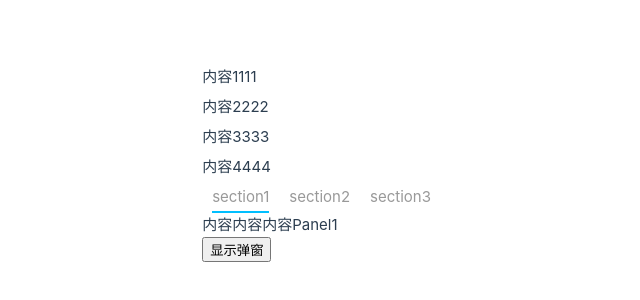
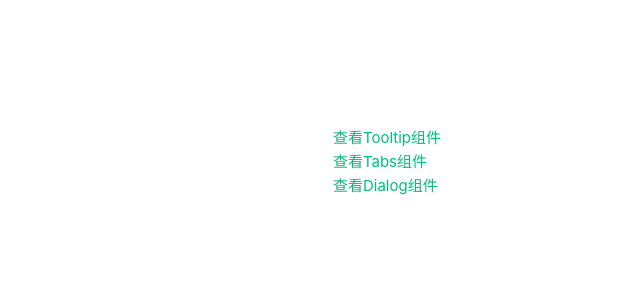
Before and after one commit to moning3/vue3-assembly, a Vue app: page / in a window 1280 px wide. Shown: the part 238-538 px from the top of the page, without its empty margins (199-839 px from the left). Built offline with nearby package versions, Linux system fonts and the light colour scheme.

Commit message:
有个主页？

```diff
--- a/package.json
+++ b/package.json
@@ -7,7 +7,8 @@
     "preview": "vite preview --port 4173"
   },
   "dependencies": {
-    "vue": "^3.2.37"
+    "vue": "^3.2.37",
+    "vue-router": "^4.1.5"
   },
   "devDependencies": {
     "@vitejs/plugin-vue": "^3.0.1",
--- a/src/App.vue
+++ b/src/App.vue
@@ -1,59 +1,13 @@
 <template>
-
-  <div class="content">
-    <div class="tooltip-content" v-for="item in posts" :key="item.id" :class="`tooltip-postion-${item.loc}`">
-      <Tooltip :data="item.msg" :pos="item.loc">
-        <div>{{item.data}}</div>
-      </Tooltip>
-    </div>
-
-    <div class="tabs-content">
-      <Tabs :tabs-list="tabList">
-        <TabPanel :tabs-list="tabList"></TabPanel>
-      </Tabs>
-    </div>
-
-    <div class="showdialog-content">
-      <button @click="dialogVisible = true">显示弹窗</button>
-    </div>
-
-    <Dialog v-model="dialogVisible" title="Tip" width="30%" :before-close="handleClose">
-      <span>This is a message.</span>
-      <template #footer>
-        <span>
-          <Button @click="dialogVisible = false">Cancel</Button>
-          <Button type="primary" @click="dialogVisible = false">Confirm</Button>
-        </span>
-      </template>
-    </Dialog>
+  <div class="nav">
+    <div><router-link to="/tooltip">查看Tooltip组件</router-link></div>
+    <div><router-link to="/tabs">查看Tabs组件</router-link></div>
+    <div><router-link to="/dialog">查看Dialog组件</router-link></div>
   </div>
+  <router-view></router-view>
 </template>
 
 <script setup>
-import { ref } from "vue";
-import Tooltip from "./components/Tooltip.vue";
-import Tabs from "./components/Tabs/Tabs.vue";
-import TabPanel from "./components/Tabs/TabPanel.vue";
-import Dialog from "./components/Dialog/Dialog.vue"
-import Button from "./components/common/Button.vue"
-
-
-const posts = [
-  { id: 1, data: "内容1111", msg: "描述内容1213", loc: "top" },
-  { id: 2, data: "内容2222", msg: "描述内容非常v出现", loc: "left" },
-  { id: 3, data: "内容3333", msg: "描述内容实打实的撒", loc: "right" },
-  { id: 4, data: "内容4444", msg: "描述内容是歌功颂德分", loc: "bottom" }
-];
-const tabList = [
-  { id: 1, name: "section1", msg: "内容内容内容Panel1" },
-  { id: 2, name: "section2", msg: "内容内容内容Panel222222" },
-  { id: 3, name: "section3", msg: "内容内容内容Panel33333" }
-];
-
-let dialogVisible = ref(false)
-let handleClose = () => {
-  dialogVisible.value = false
-}
 </script>
 
  <style lang="scss" scoped>
--- a/src/main.js
+++ b/src/main.js
@@ -1,6 +1,7 @@
 import { createApp } from 'vue'
 import App from './App.vue'
+import router from './router'
 
 import './assets/main.css'
 
-createApp(App).mount('#app')
+createApp(App).use(router).mount('#app')
--- /dev/null
+++ b/src/pages/customComponents/dialogPage.vue
@@ -0,0 +1,32 @@
+<template>
+  <div class="showdialog-content">
+      <button @click="dialogVisible = true">显示弹窗</button>
+    </div>
+
+    <Dialog v-model="dialogVisible" title="Tip" width="30%" :before-close="handleClose">
+      <span>This is a message.</span>
+      <template #footer>
+        <span>
+          <Button @click="dialogVisible = false">Cancel</Button>
+          <Button type="primary" @click="dialogVisible = false">Confirm</Button>
+        </span>
+      </template>
+    </Dialog>
+</template>
+
+<script setup>
+import { ref } from "vue";
+import Dialog from "@/components/Dialog/Dialog.vue"
+import Button from "@/components/common/Button.vue"
+
+
+let dialogVisible = ref(false)
+let handleClose = () => {
+  dialogVisible.value = false
+}
+
+</script>
+
+<style lang="scss" scoped>
+
+</style>
--- /dev/null
+++ b/src/pages/customComponents/tabsPage.vue
@@ -0,0 +1,22 @@
+<template>
+  <div class="tabs-content">
+      <Tabs :tabs-list="tabList">
+        <TabPanel :tabs-list="tabList"></TabPanel>
+      </Tabs>
+    </div>
+</template>
+
+<script setup>
+  import Tabs from "@/components/Tabs/Tabs.vue";
+  import TabPanel from "@/components/Tabs/TabPanel.vue";
+
+  const tabList = [
+  { id: 1, name: "section1", msg: "内容内容内容Panel1" },
+  { id: 2, name: "section2", msg: "内容内容内容Panel222222" },
+  { id: 3, name: "section3", msg: "内容内容内容Panel33333" }
+];
+</script>
+
+<style lang="scss" scoped>
+
+</style>
--- /dev/null
+++ b/src/pages/customComponents/tooltipPage.vue
@@ -0,0 +1,22 @@
+<template>
+  <div class="tooltip-content" v-for="item in posts" :key="item.id" :class="`tooltip-postion-${item.loc}`">
+      <Tooltip :data="item.msg" :pos="item.loc">
+        <div>{{item.data}}</div>
+      </Tooltip>
+    </div>
+</template>
+
+<script setup>
+import Tooltip from "@/components/Tooltip.vue";
+
+const posts = [
+  { id: 1, data: "内容1111", msg: "描述内容1213", loc: "top" },
+  { id: 2, data: "内容2222", msg: "描述内容非常v出现", loc: "left" },
+  { id: 3, data: "内容3333", msg: "描述内容实打实的撒", loc: "right" },
+  { id: 4, data: "内容4444", msg: "描述内容是歌功颂德分", loc: "bottom" }
+];
+</script>
+
+<style lang="scss" scoped>
+
+</style>
--- /dev/null
+++ b/src/router/index.js
@@ -0,0 +1,30 @@
+import { createWebHistory, createRouter } from "vue-router"
+import Tooltip from "@/pages/customComponents/tooltipPage.vue"
+import Tabs from "@/pages/customComponents/tabsPage.vue"
+import Dialog from "@/pages/customComponents/dialogPage.vue"
+
+
+const routes = [
+  {
+    path: "/tooltip",
+    name: "Tooltip",
+    component: Tooltip
+  },
+  {
+    path: "/tabs",
+    name: "Tabs",
+    component: Tabs
+  },
+  {
+    path: "/dialog",
+    name: "Dialog",
+    component: Dialog
+  }
+]
+
+const router = createRouter({
+  history: createWebHistory(),
+  routes,
+});
+
+export default router;
```
Also changed, not shown: 1 other file (tests, documents, lock files or other folders).
